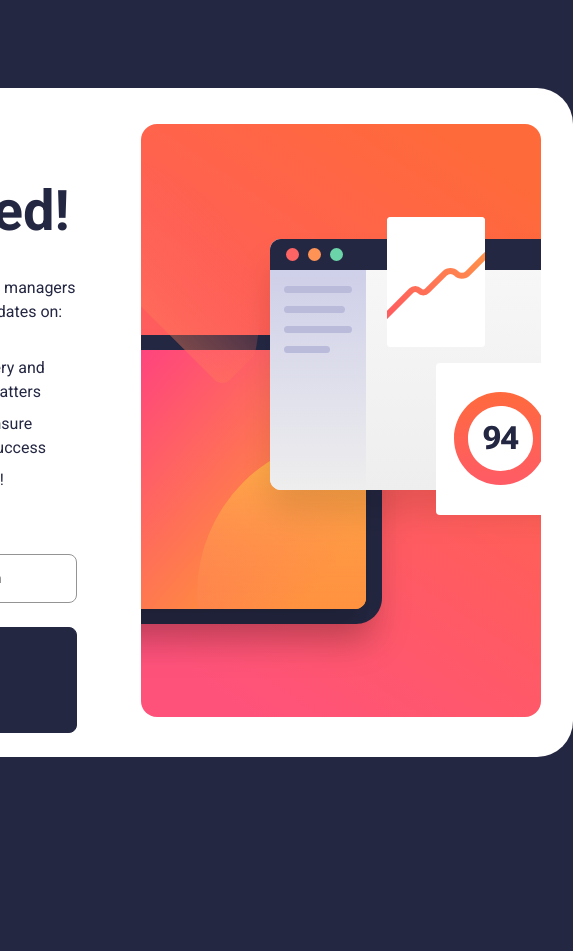
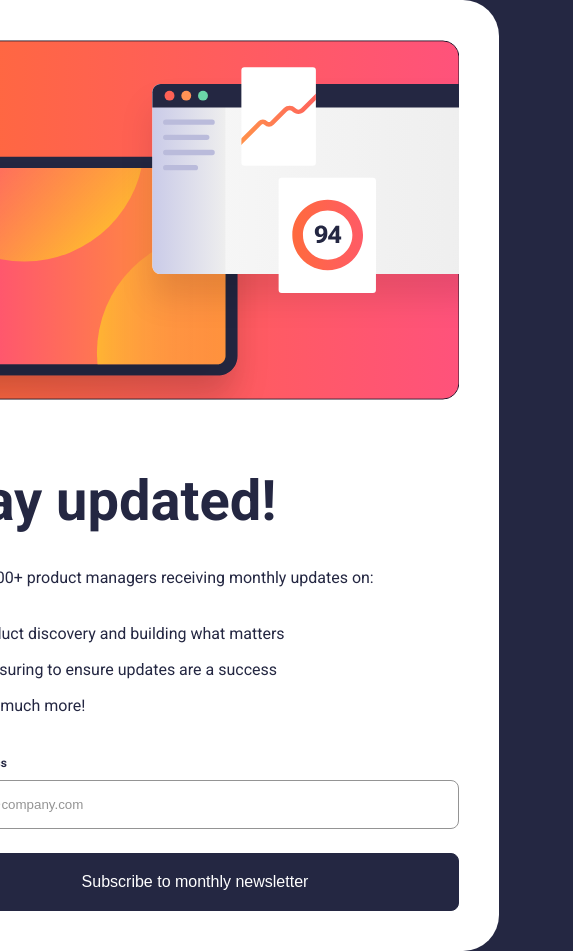
Before and after one commit to phwnganh/Newsletter-sign-up-form-with-success-message, a plain HTML site: page index.html in a window 390 px wide. Shown: the whole page, 573 px wide, since content can reach past the window. Before the commit the page ends 844 px from the top, so only its background shows below. Drawn offline with Linux system fonts and the light colour scheme.

Commit message:
feat: tablet responsive

```diff
--- a/index.html
+++ b/index.html
@@ -33,11 +33,13 @@
     </style>
   </head>
   <body>
-    <!-- Success message start -->
-
-    <!-- Success message end -->
-
     <main class="container">
+      <section class="container-img-tablet">
+        <img
+          src="assets/images/illustration-sign-up-tablet.svg"
+          alt="sign-up-tablet-version"
+        />
+      </section>
       <section class="container-text">
         <h1 class="stay-updated-title">Stay updated!</h1>
         <p class="invitation">
--- a/style.css
+++ b/style.css
@@ -28,6 +28,10 @@ body {
     display: flex;
     flex-direction: column;
     gap: 32px;
+}
+
+.container .container-img-tablet{
+    display: none;
 }
 
 .stay-updated-title{
@@ -93,3 +97,24 @@ input::placeholder{
     font-size: 1rem;
     line-height: 1.5;
 }
+
+@media (max-width: 768px) {
+    .container{
+        flex-direction: column;
+        padding: 40px;
+        align-items: start;
+    }
+
+    .container-img{
+        display: none;
+    }
+
+    .container-img-tablet{
+        display: block !important;
+        width: 100%;
+    }
+
+    .container-text{
+        width: 100%;
+    }
+}
```
